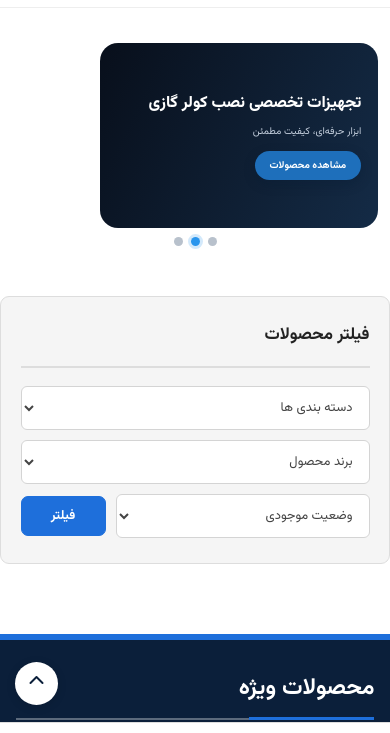
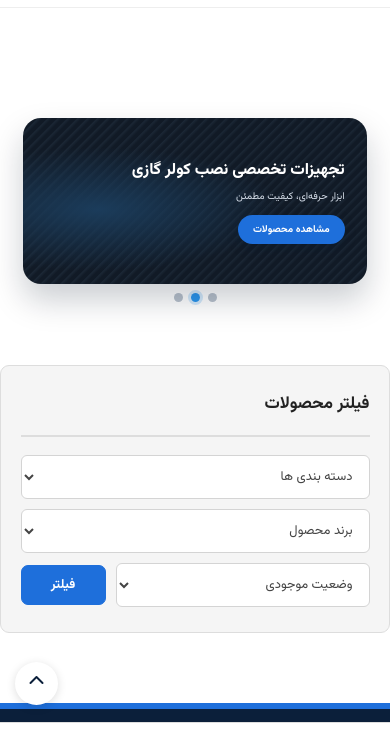
Before and after one commit to drborudat/borodat-preview, a plain HTML site: page index.html in a window 390 px wide. Shown: the part 57-790 px from the top of the page. Drawn offline with Linux system fonts and the light colour scheme.

Commit message:
Revert "Fix split hero banner layout"
This reverts commit d3a5d682844c972fb3d8b5cda86bafee950322a4.

```diff
--- a/index.html
+++ b/index.html
@@ -12,7 +12,7 @@
 <link rel="preconnect" href="https://fonts.googleapis.com">
 <link href="https://fonts.googleapis.com/css2?family=Vazirmatn:wght@300;400;500;600;700;800&display=swap" rel="stylesheet">
 <link rel="stylesheet" href="https://cdnjs.cloudflare.com/ajax/libs/font-awesome/6.5.2/css/all.min.css">
-<link rel="stylesheet" href="style.css?v=5">
+<link rel="stylesheet" href="style.css?v=4">
 </head>
 <body>
 
@@ -37,34 +37,25 @@
   <div class="hero-slider">
     <div class="hero-track" id="heroTrack">
       <article class="hero-slide active">
-        <div class="hero-panel">
         <div class="hero-copy">
           <h1>ارسال سریع به سراسر ایران!</h1>
           <p>خرید آسان قطعات و تجهیزات تخصصی کولر گازی</p>
           <a href="#latest" class="red-btn">خرید کنید</a>
         </div>
-        </div>
-        <div class="hero-product-space"></div>
       </article>
       <article class="hero-slide">
-        <div class="hero-panel">
         <div class="hero-copy">
           <h2>تجهیزات تخصصی نصب کولر گازی</h2>
           <p>ابزار حرفه‌ای، کیفیت مطمئن</p>
           <a href="#categories" class="red-btn">مشاهده محصولات</a>
         </div>
-        </div>
-        <div class="hero-product-space"></div>
       </article>
       <article class="hero-slide">
-        <div class="hero-panel">
         <div class="hero-copy">
           <h2>قطعات و لوازم کولر گازی</h2>
           <p>همه آنچه برای سرویس و تعمیر نیاز دارید</p>
           <a href="#categories" class="red-btn">خرید کنید</a>
         </div>
-        </div>
-        <div class="hero-product-space"></div>
       </article>
     </div>
     <button class="hero-arrow prev" data-dir="-1"><i class="fa-solid fa-chevron-right"></i></button>
--- a/style.css
+++ b/style.css
@@ -761,83 +761,3 @@ footer .trust .snow{display:none!important}
     height:9px!important;
   }
 }
-
-/* Dr Borodat — split product banner */
-.hero-wrap{padding:65px 5% 35px!important;background:#fff}
-.hero-slider{width:100%;max-width:1150px;margin:auto;position:relative}
-.hero-track{height:265px!important;overflow:hidden!important;border-radius:0!important;background:transparent!important;box-shadow:none!important}
-.hero-slide{height:100%;display:none!important;position:relative;direction:rtl;padding:0!important;align-items:center;justify-content:space-between}
-.hero-slide.active{display:flex!important}
-.hero-panel{width:65%;height:100%;margin-right:auto;background:linear-gradient(115deg,#080f1b,#142b46);border-radius:24px;display:flex;align-items:center;justify-content:flex-start;padding:28px 42px;position:relative;z-index:1}
-.hero-copy{width:100%!important;max-width:100%;flex:1 1 auto!important;text-align:right!important;position:relative;z-index:2}
-.hero-copy h1,.hero-copy h2{font-size:27px!important;line-height:1.6!important;font-weight:800;color:#fff;margin:0 0 9px!important}
-.hero-copy p{font-size:13px!important;line-height:1.8!important;color:#c4cfdd;margin:0 0 18px!important}
-.hero-copy .red-btn{display:inline-block;background:#1e6fbb;color:#fff;border-radius:8px;padding:9px 24px;font-size:12px;font-weight:700}
-.hero-product-space{position:absolute;left:0;top:0;width:42%;height:100%;z-index:2;pointer-events:none}
-.hero-slide img{display:none!important}
-.hero-arrow{display:none!important}
-.hero-dots{display:flex;justify-content:center;gap:9px;margin-top:13px}
-.hero-dots button{width:8px;height:8px;border:0;border-radius:50%;background:#b8c1cc;padding:0}
-.hero-dots button.active{background:#2995ed;outline:3px solid #2995ed35}
-
-@media(max-width:700px){
-  .hero-wrap{padding:35px 0 25px!important}
-  .hero-slider{width:94%!important}
-  .hero-track{height:185px!important}
-  .hero-slide{height:185px!important}
-  .hero-panel{width:76%;height:100%;border-radius:18px;padding:18px 17px;margin-right:auto}
-  .hero-copy h1,.hero-copy h2{font-size:16px!important;line-height:1.6!important;margin-bottom:6px!important}
-  .hero-copy p{font-size:10px!important;line-height:1.7!important;margin-bottom:11px!important}
-  .hero-copy .red-btn{font-size:10px;padding:7px 15px}
-  .hero-product-space{width:35%;left:0}
-  .hero-dots{margin-top:10px}
-}
-
-/* Final positioning: dark panel RIGHT, product space LEFT */
-.hero-slide{
-  position:relative!important;
-  display:none!important;
-}
-.hero-slide.active{
-  display:block!important;
-}
-.hero-panel{
-  position:absolute!important;
-  top:0!important;
-  right:0!important;
-  left:auto!important;
-  width:65%!important;
-  height:100%!important;
-  margin:0!important;
-  box-sizing:border-box!important;
-  display:flex!important;
-  align-items:center!important;
-  justify-content:flex-start!important;
-}
-.hero-copy{
-  width:100%!important;
-  flex:1 1 100%!important;
-  text-align:right!important;
-}
-.hero-product-space{
-  position:absolute!important;
-  top:0!important;
-  left:0!important;
-  right:auto!important;
-  width:42%!important;
-  height:100%!important;
-}
-@media(max-width:700px){
-  .hero-track,.hero-slide{height:185px!important}
-  .hero-panel{
-    right:0!important;
-    width:76%!important;
-    height:100%!important;
-    padding:18px 17px!important;
-    border-radius:18px!important;
-  }
-  .hero-product-space{
-    left:0!important;
-    width:35%!important;
-  }
-}
```
Lines whose indentation alone changed are shown as unchanged.
